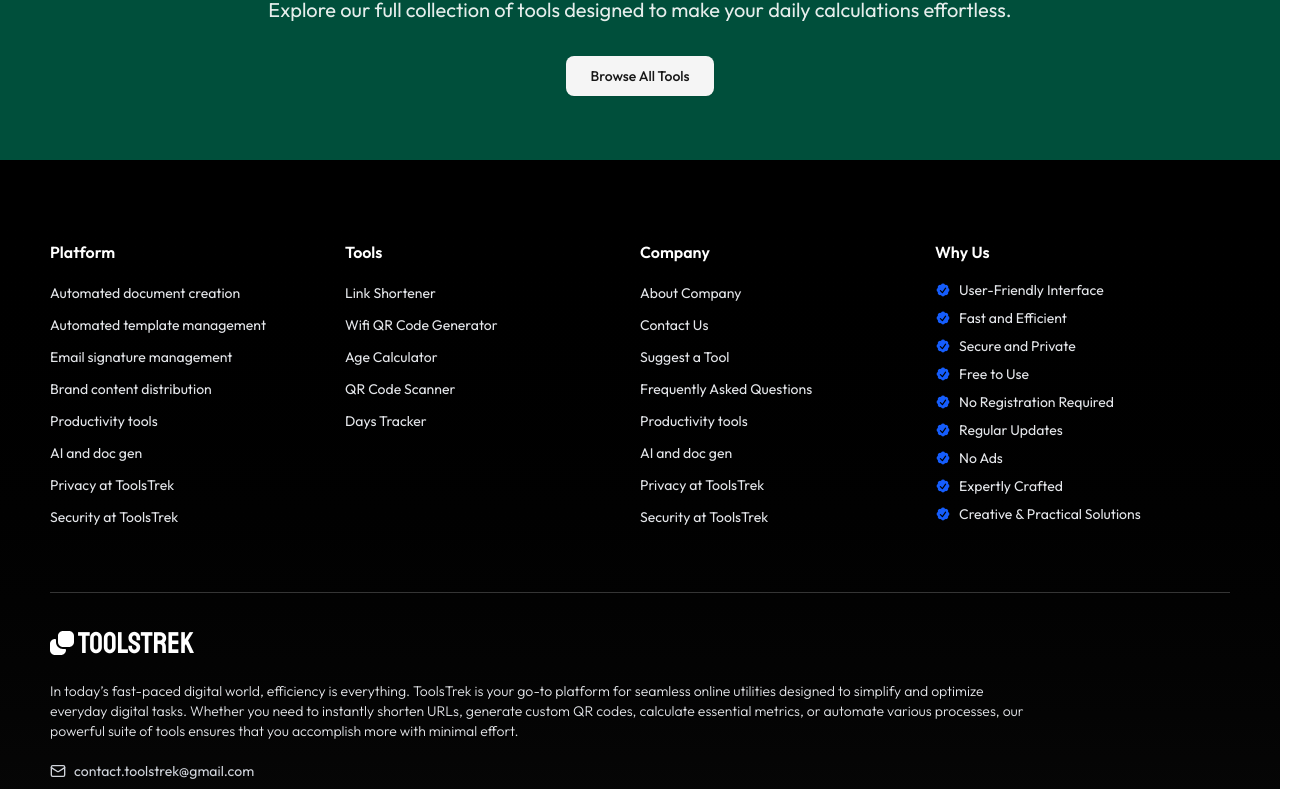
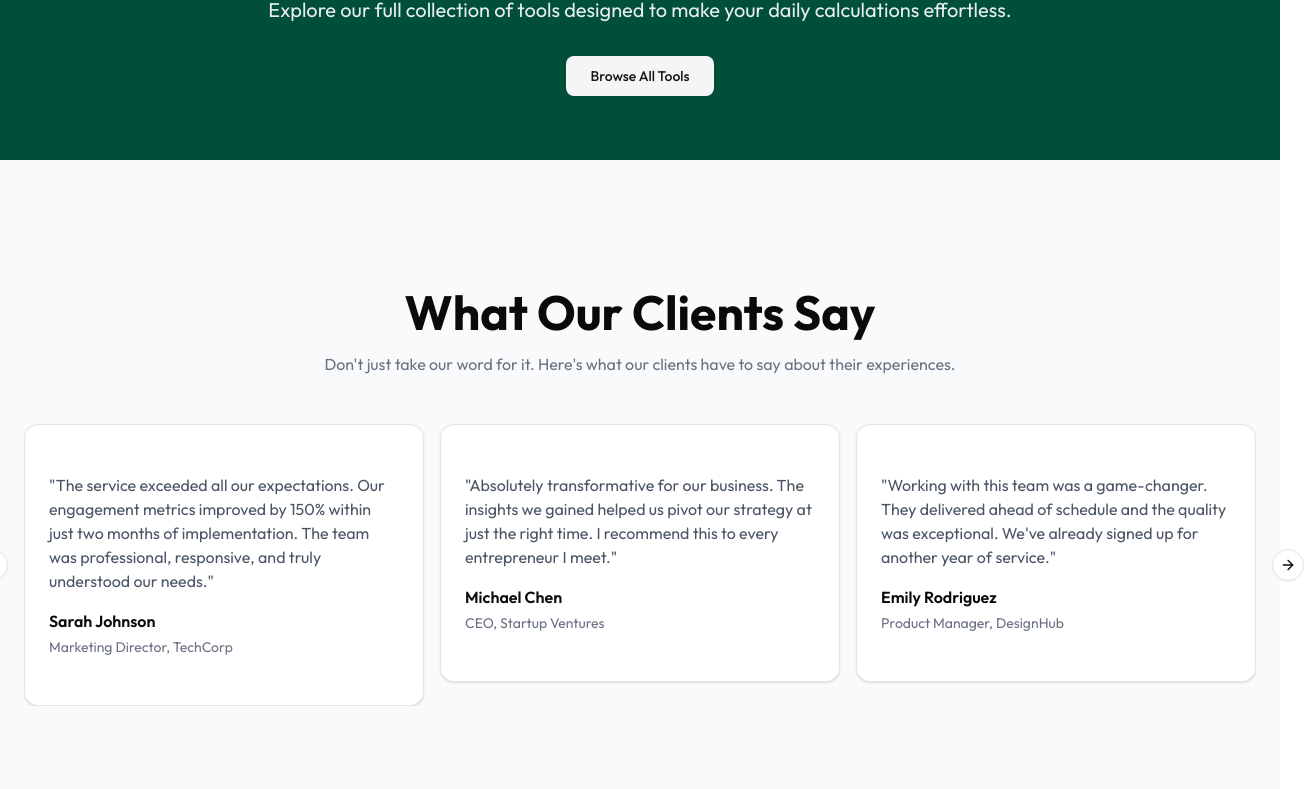
Before and after one commit to tasnimultas67/toolstrek, a Next.js app: page / in a window 1280 px wide. Shown: the part 1994-2783 px from the top of the page, 1304 px wide, since content can reach past the window. Built offline with nearby package versions, Linux system fonts and the light colour scheme.

Commit message:
feat: Add Reviews component and integrate carousel for client testimonials

```diff
--- a/app/page.js
+++ b/app/page.js
@@ -4,6 +4,7 @@ import { Button } from "@/components/ui/button";
 import Link from "next/link";
 import HServices from "./tools-compo/HServices";
 import Image from "next/image";
+import Reviews from "./tools-compo/Home-Compo/Reviews";
 
 const whychoose = [
   {
@@ -95,6 +96,10 @@ export default function Home() {
               </Button>
             </div>
           </section>
+          {/* Reviews */}
+        </div>
+        <div className="m-auto">
+          <Reviews></Reviews>
         </div>
       </div>
     </div>
--- /dev/null
+++ b/app/tools-compo/Home-Compo/Reviews.js
@@ -0,0 +1,127 @@
+import * as motion from "motion/react-client";
+
+import * as React from "react";
+import { Card, CardContent } from "@/components/ui/card";
+import {
+  Carousel,
+  CarouselContent,
+  CarouselItem,
+  CarouselNext,
+  CarouselPrevious,
+} from "@/components/ui/carousel";
+
+const testimonials = [
+  {
+    name: "Sarah Johnson",
+    position: "Marketing Director, TechCorp",
+    description:
+      "The service exceeded all our expectations. Our engagement metrics improved by 150% within just two months of implementation. The team was professional, responsive, and truly understood our needs.",
+  },
+  {
+    name: "Michael Chen",
+    position: "CEO, Startup Ventures",
+    description:
+      "Absolutely transformative for our business. The insights we gained helped us pivot our strategy at just the right time. I recommend this to every entrepreneur I meet.",
+  },
+  {
+    name: "Emily Rodriguez",
+    position: "Product Manager, DesignHub",
+    description:
+      "Working with this team was a game-changer. They delivered ahead of schedule and the quality was exceptional. We've already signed up for another year of service.",
+  },
+  {
+    name: "David Wilson",
+    position: "CTO, FinTech Solutions",
+    description:
+      "The technical implementation was flawless. Their engineers understood our complex architecture immediately and integrated seamlessly with our existing systems.",
+  },
+  {
+    name: "Jessica Kim",
+    position: "Director of Operations, HealthPlus",
+    description:
+      "Customer support is outstanding - available 24/7 with real solutions. We've reduced our operational costs by 30% while improving service quality.",
+  },
+];
+
+const fadeIn = {
+  hidden: { opacity: 0, y: 20 },
+  visible: { opacity: 1, y: 0 },
+};
+
+const Reviews = () => {
+  return (
+    <section className="w-full m-auto py-12 md:py-24 lg:py-32 bg-gray-50 dark:bg-gray-900">
+      <div className="container m-auto px-4 md:px-6">
+        <motion.div
+          initial="hidden"
+          whileInView="visible"
+          viewport={{ once: true }}
+          variants={fadeIn}
+          transition={{ duration: 0.6 }}
+          className="flex flex-col items-center justify-center space-y-4 text-center"
+        >
+          <h2 className="text-3xl font-bold  sm:text-4xl md:text-5xl">
+            What Our Clients Say
+          </h2>
+          <p className="max-w-[700px] text-gray-500 md:text-base dark:text-gray-400">
+            Don't just take our word for it. Here's what our clients have to say
+            about their experiences.
+          </p>
+        </motion.div>
+
+        <motion.div
+          initial="hidden"
+          whileInView="visible"
+          viewport={{ once: true }}
+          variants={fadeIn}
+          transition={{ duration: 0.6, delay: 0.2 }}
+          className="mt-12"
+        >
+          <Carousel
+            opts={{
+              align: "start",
+              loop: true,
+            }}
+            className="w-full"
+          >
+            <CarouselContent>
+              {testimonials.map((testimonial, index) => (
+                <CarouselItem key={index} className="md:basis-1/2 lg:basis-1/3">
+                  <motion.div
+                    initial="hidden"
+                    whileInView="visible"
+                    viewport={{ once: true }}
+                    variants={fadeIn}
+                    transition={{ duration: 0.5, delay: index * 0.1 }}
+                  >
+                    <Card className="h-full">
+                      <CardContent className="flex flex-col justify-between p-6 h-full">
+                        <div className="space-y-4">
+                          <p className="text-gray-600 dark:text-gray-400">
+                            "{testimonial.description}"
+                          </p>
+                          <div className="space-y-1">
+                            <h3 className="font-semibold">
+                              {testimonial.name}
+                            </h3>
+                            <p className="text-sm text-gray-500 dark:text-gray-400">
+                              {testimonial.position}
+                            </p>
+                          </div>
+                        </div>
+                      </CardContent>
+                    </Card>
+                  </motion.div>
+                </CarouselItem>
+              ))}
+            </CarouselContent>
+            <CarouselPrevious className="hidden md:flex" />
+            <CarouselNext className="hidden md:flex" />
+          </Carousel>
+        </motion.div>
+      </div>
+    </section>
+  );
+};
+
+export default Reviews;
--- /dev/null
+++ b/components/ui/carousel.jsx
@@ -0,0 +1,195 @@
+"use client";
+import * as React from "react"
+import useEmblaCarousel from "embla-carousel-react";
+import { ArrowLeft, ArrowRight } from "lucide-react"
+
+import { cn } from "@/lib/utils"
+import { Button } from "@/components/ui/button"
+
+const CarouselContext = React.createContext(null)
+
+function useCarousel() {
+  const context = React.useContext(CarouselContext)
+
+  if (!context) {
+    throw new Error("useCarousel must be used within a <Carousel />")
+  }
+
+  return context
+}
+
+function Carousel({
+  orientation = "horizontal",
+  opts,
+  setApi,
+  plugins,
+  className,
+  children,
+  ...props
+}) {
+  const [carouselRef, api] = useEmblaCarousel({
+    ...opts,
+    axis: orientation === "horizontal" ? "x" : "y",
+  }, plugins)
+  const [canScrollPrev, setCanScrollPrev] = React.useState(false)
+  const [canScrollNext, setCanScrollNext] = React.useState(false)
+
+  const onSelect = React.useCallback((api) => {
+    if (!api) return
+    setCanScrollPrev(api.canScrollPrev())
+    setCanScrollNext(api.canScrollNext())
+  }, [])
+
+  const scrollPrev = React.useCallback(() => {
+    api?.scrollPrev()
+  }, [api])
+
+  const scrollNext = React.useCallback(() => {
+    api?.scrollNext()
+  }, [api])
+
+  const handleKeyDown = React.useCallback((event) => {
+    if (event.key === "ArrowLeft") {
+      event.preventDefault()
+      scrollPrev()
+    } else if (event.key === "ArrowRight") {
+      event.preventDefault()
+      scrollNext()
+    }
+  }, [scrollPrev, scrollNext])
+
+  React.useEffect(() => {
+    if (!api || !setApi) return
+    setApi(api)
+  }, [api, setApi])
+
+  React.useEffect(() => {
+    if (!api) return
+    onSelect(api)
+    api.on("reInit", onSelect)
+    api.on("select", onSelect)
+
+    return () => {
+      api?.off("select", onSelect)
+    };
+  }, [api, onSelect])
+
+  return (
+    (<CarouselContext.Provider
+      value={{
+        carouselRef,
+        api: api,
+        opts,
+        orientation:
+          orientation || (opts?.axis === "y" ? "vertical" : "horizontal"),
+        scrollPrev,
+        scrollNext,
+        canScrollPrev,
+        canScrollNext,
+      }}>
+      <div
+        onKeyDownCapture={handleKeyDown}
+        className={cn("relative", className)}
+        role="region"
+        aria-roledescription="carousel"
+        data-slot="carousel"
+        {...props}>
+        {children}
+      </div>
+    </CarouselContext.Provider>)
+  );
+}
+
+function CarouselContent({
+  className,
+  ...props
+}) {
+  const { carouselRef, orientation } = useCarousel()
+
+  return (
+    (<div
+      ref={carouselRef}
+      className="overflow-hidden"
+      data-slot="carousel-content">
+      <div
+        className={cn(
+          "flex",
+          orientation === "horizontal" ? "-ml-4" : "-mt-4 flex-col",
+          className
+        )}
+        {...props} />
+    </div>)
+  );
+}
+
+function CarouselItem({
+  className,
+  ...props
+}) {
+  const { orientation } = useCarousel()
+
+  return (
+    (<div
+      role="group"
+      aria-roledescription="slide"
+      data-slot="carousel-item"
+      className={cn(
+        "min-w-0 shrink-0 grow-0 basis-full",
+        orientation === "horizontal" ? "pl-4" : "pt-4",
+        className
+      )}
+      {...props} />)
+  );
+}
+
+function CarouselPrevious({
+  className,
+  variant = "outline",
+  size = "icon",
+  ...props
+}) {
+  const { orientation, scrollPrev, canScrollPrev } = useCarousel()
+
+  return (
+    (<Button
+      data-slot="carousel-previous"
+      variant={variant}
+      size={size}
+      className={cn("absolute size-8 rounded-full", orientation === "horizontal"
+        ? "top-1/2 -left-12 -translate-y-1/2"
+        : "-top-12 left-1/2 -translate-x-1/2 rotate-90", className)}
+      disabled={!canScrollPrev}
+      onClick={scrollPrev}
+      {...props}>
+      <ArrowLeft />
+      <span className="sr-only">Previous slide</span>
+    </Button>)
+  );
+}
+
+function CarouselNext({
+  className,
+  variant = "outline",
+  size = "icon",
+  ...props
+}) {
+  const { orientation, scrollNext, canScrollNext } = useCarousel()
+
+  return (
+    (<Button
+      data-slot="carousel-next"
+      variant={variant}
+      size={size}
+      className={cn("absolute size-8 rounded-full", orientation === "horizontal"
+        ? "top-1/2 -right-12 -translate-y-1/2"
+        : "-bottom-12 left-1/2 -translate-x-1/2 rotate-90", className)}
+      disabled={!canScrollNext}
+      onClick={scrollNext}
+      {...props}>
+      <ArrowRight />
+      <span className="sr-only">Next slide</span>
+    </Button>)
+  );
+}
+
+export { Carousel, CarouselContent, CarouselItem, CarouselPrevious, CarouselNext };
--- a/package.json
+++ b/package.json
@@ -17,7 +17,7 @@
     "@radix-ui/react-label": "^2.1.4",
     "@radix-ui/react-popover": "^1.1.11",
     "@radix-ui/react-select": "^2.2.2",
-    "@radix-ui/react-slot": "^1.2.0",
+    "@radix-ui/react-slot": "^1.2.2",
     "@radix-ui/react-switch": "^1.2.2",
     "@zxing/library": "^0.21.3",
     "class-variance-authority": "^0.7.1",
@@ -25,6 +25,7 @@
     "clsx": "^2.1.1",
     "cmdk": "^1.1.1",
     "date-fns": "^4.1.0",
+    "embla-carousel-react": "^8.6.0",
     "framer-motion": "^12.12.1",
     "jspdf": "^3.0.1",
     "jsqr": "^1.0.0",
```
Also changed, not shown: 1 other file (tests, documents, lock files or other folders).
